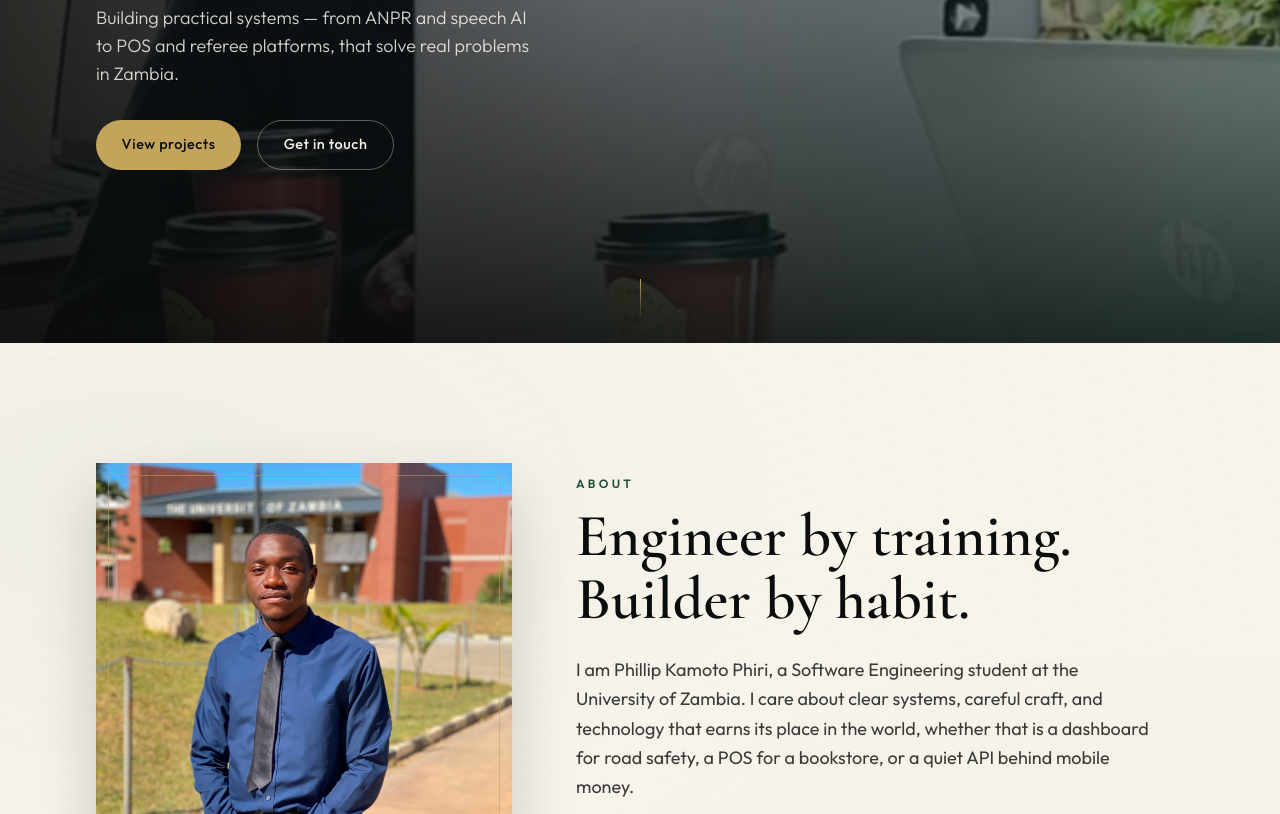
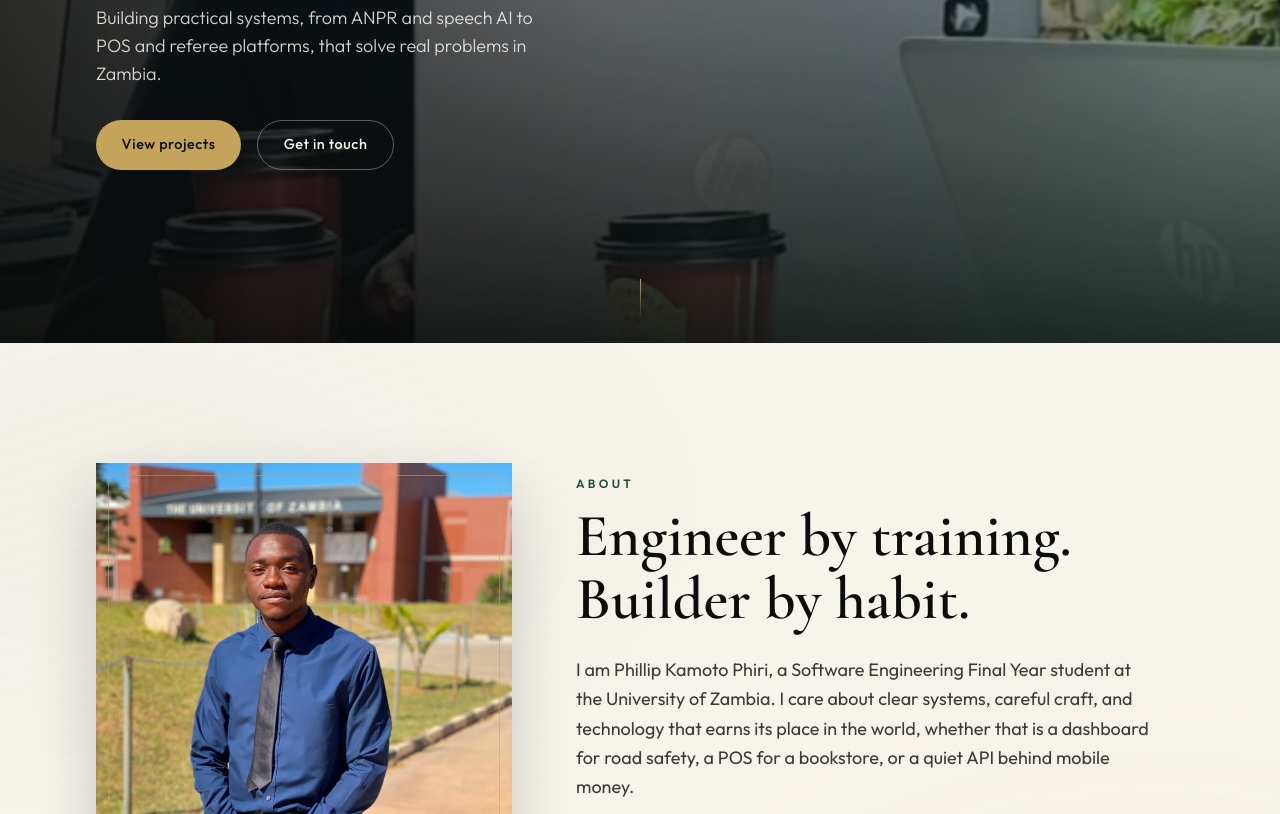
Before and after one commit to phillipphiri470/phillipphiri470.github.io, a plain HTML site: page index.html in a window 1280 px wide. Shown: the part 457-1271 px from the top of the page. Drawn offline with nearby package versions, Linux system fonts and the light colour scheme.

Commit message:
punctuation fix

```diff
--- a/index.html
+++ b/index.html
@@ -74,7 +74,7 @@
           Phillip<br />Phiri
         </h1>
         <p class="reveal reveal-delay-2 mt-6 max-w-md text-base font-light leading-relaxed text-parchment/85 md:text-lg">
-          Building practical systems — from ANPR and speech AI to POS and referee platforms, that solve real problems in Zambia.
+          Building practical systems, from ANPR and speech AI to POS and referee platforms, that solve real problems in Zambia.
         </p>
         <div class="reveal reveal-delay-3 mt-8 flex flex-wrap gap-4">
           <a href="#projects" class="btn-gold">View projects</a>
@@ -99,7 +99,7 @@
           <p class="section-eyebrow reveal">About</p>
           <h2 class="section-title reveal">Engineer by training.<br />Builder by habit.</h2>
           <p class="reveal mt-6 max-w-xl text-lg leading-relaxed text-ink/80">
-            I am Phillip Kamoto Phiri, a Software Engineering student at the University of Zambia.
+            I am Phillip Kamoto Phiri, a Software Engineering Final Year student at the University of Zambia.
             I care about clear systems, careful craft, and technology that earns its place in the world,
             whether that is a dashboard for road safety, a POS for a bookstore, or a quiet API behind mobile money.
           </p>
```
